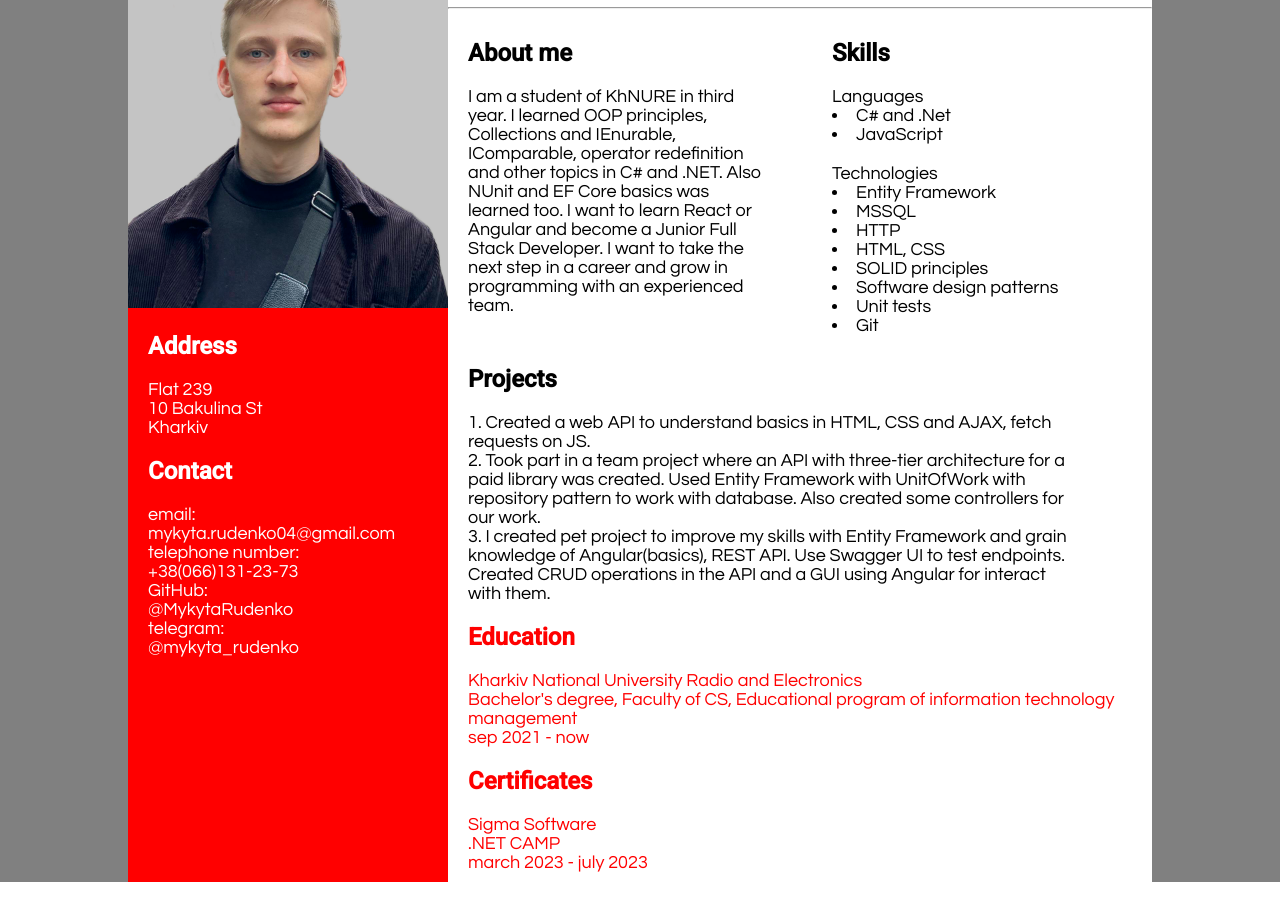
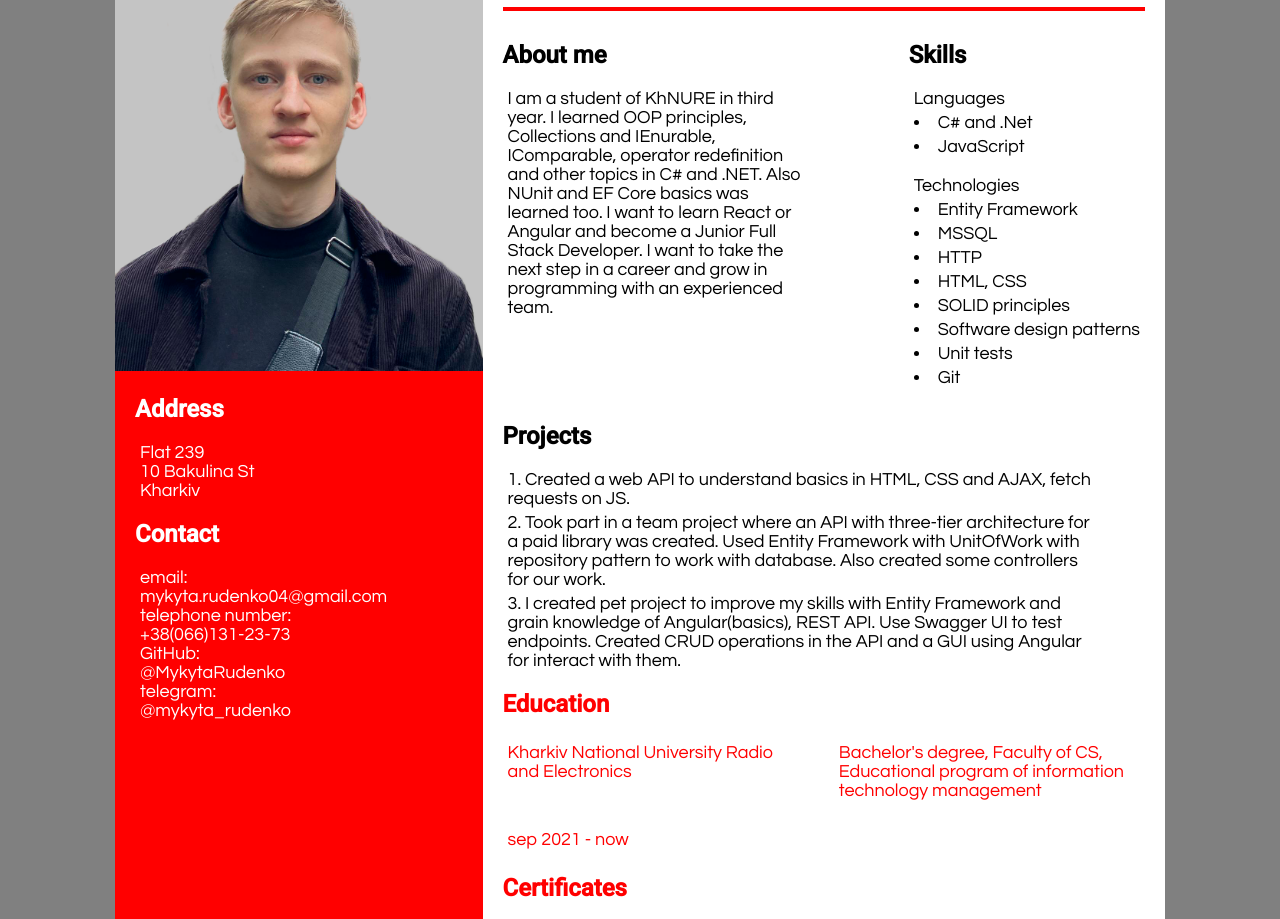
Before and after one commit to MykytaRudenko/Mentoring_FrontEnd, a plain HTML site: page index.html in a window 1280 px wide. Shown: the part 119-1038 px from the top of the page. Before the commit the page ends 1001 px from the top, so only its background shows below. Drawn offline with Linux system fonts and the light colour scheme; a web font is replaced by a local one.

Commit message:
separate folder for homework, added styles for education block, <hr> and added wrapper background

```diff
--- a/css/style.css
+++ b/css/style.css
@@ -10,6 +10,7 @@
 body{
     height: 100%;
     overflow-y: scroll;
+    background: grey;
 }
 
 ol, ul {
@@ -18,17 +19,18 @@ ol, ul {
 
 .section {
     display: flex;
-    background: grey;
-    justify-content: center;
+    max-width: 1050px;
+    margin: 0 auto;
 }
 
 /*sides*/
 .left-side-info {
     background: red;
-    width: 25%;
+    width: 35%;
 }
+
 .main-info {
-    width: 55%;
+    width: 65%;
     background: white;
 }
 /*avatar*/
@@ -50,6 +52,7 @@ h1 {
     color: red;
     font-family: 'Roboto', sans-serif;
 }
+
 h1, h2 {
     margin: 10px 20px;
 }
@@ -62,6 +65,7 @@ h3 {
 
 p, li {
     font-size: 18px;
+    margin: 5px;
 }
 h2, p, li {
     font-family: 'Questrial', sans-serif;
@@ -72,12 +76,12 @@ h2, p, li {
     color: red;
 }
 
-.block, .projects-block, .education-block {
+.regular-block, .projects-block, .education-block {
     margin: 10px 20px;
 }
 
-.block p {
-    width: 300px;
+.regular-block p, .education-block p {
+    max-width: 300px;
 }
 
 .projects-block {
@@ -94,3 +98,16 @@ h2, p, li {
 .technologies {
     margin-top: 20px;
 }
+
+.education-container {
+    display: grid;
+    grid-template-columns: 1fr 1fr; /* Розбиває контейнер на дві рівні колонки */
+    grid-gap: 20px;
+}
+/*line*/
+hr {
+    margin: 0px 20px;
+    padding: 2px;
+    border: 0px;
+    background: red;
+}
--- a/index.html
+++ b/index.html
@@ -13,11 +13,11 @@
         <div class="left-side-info">
             <img src="./img/avatar.png" alt="">
             <div class="personal-info">
-                <div class="block">
+                <div class="regular-block">
                     <h3>Address</h3>
                     <p>Flat 239</br>10 Bakulina St</br>Kharkiv</p>
                 </div>
-                <div class="block">
+                <div class="regular-block">
                     <h3>Contact</h3>
                     <p>email:</br>mykyta.rudenko04@gmail.com</br>telephone number:</br>+38(066)131-23-73</br>GitHub:</br>@MykytaRudenko</br>telegram:</br>@mykyta_rudenko</p>
                 </div>
@@ -26,9 +26,11 @@
         <div class="main-info">
             <h1>Mykyta Rudenko</h1>
             <h2>Full Stack .NET Developer</h2>
+
             <hr>
+
             <div class="block-container">
-                <div class="block">
+                <div class="regular-block">
                     <h3>About me</h3>
                     <p>I am a student of KhNURE in
                         third year.
@@ -46,8 +48,9 @@
                         with an experienced team.</p>
                 </div>
 
-                <div class="block">
+                <div class="regular-block">
                     <h3>Skills</h3>
+
                     <div class="languages">
                         <p>Languages</p>
                         <ul>
@@ -72,6 +75,7 @@
 
                 </div>
             </div>
+
             <div class="projects-block">
                 <h3>Projects</h3>
                 <ol>
@@ -89,22 +93,25 @@
                     </li>
                 </ol>
             </div>
+
             <div class="education-block">
                 <h3>Education</h3>
-                <div class="khnure">
+                <div class="education-container">
                     <p>Kharkiv National University Radio and Electronics</p>
                     <p>Bachelor's degree, Faculty of CS, Educational program of information technology management</p>
                     <p>sep 2021 - now</p>
                 </div>
             </div>
+
             <div class="education-block">
                 <h3>Certificates</h3>
-                <div class="sigma-software">
+                <div class="education-container">
                     <p>Sigma Software</p>
                     <p>.NET CAMP</p>
                     <p>march 2023 - july 2023</p>
                 </div>
             </div>
+
         </div>
     </section>
 
```
